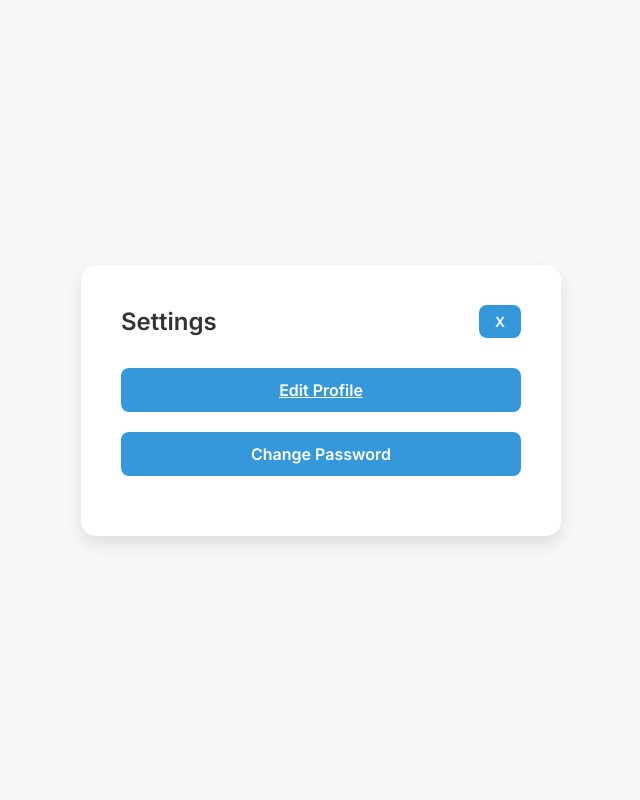
After one commit to verifyingnigs123/student, a PHP site: page /settings.php in a window 1280 px wide. The commit adds this page. Shown: the whole page, without its empty margins (319-959 px from the left). Run offline with PHP 8.4, Linux system fonts and the light colour scheme.

Commit message:
change password

```diff
--- /dev/null
+++ b/settings.php
@@ -0,0 +1,223 @@
+<?php
+session_start();
+
+$servername = "localhost";
+$username = "root";
+$password = "";
+$database = "student_registration";
+
+$conn = new mysqli($servername, $username, $password, $database);
+
+if ($conn->connect_error) {
+    die("Connection failed: " . $conn->connect_error);
+}
+
+if ($_SERVER["REQUEST_METHOD"] == "POST") {
+    // Handle the change password request
+    if (isset($_POST['current-password']) && isset($_POST['new-password']) && isset($_POST['confirm-password'])) {
+        $current_password = $_POST['current-password'];
+        $new_password = $_POST['new-password'];
+        $confirm_password = $_POST['confirm-password'];
+
+        $student_id = $_SESSION['student_id']; // Assuming the student is logged in
+
+        // Validate current password
+        $stmt = $conn->prepare("SELECT password FROM login WHERE student_id = ?");
+        $stmt->bind_param("s", $student_id);
+        $stmt->execute();
+        $result = $stmt->get_result();
+
+        if ($result->num_rows > 0) {
+            $row = $result->fetch_assoc();
+            $stored_password = $row['password'];
+
+            // Check if the current password is correct
+            if ($current_password === $stored_password) {
+                // Check if new password matches the confirmation
+                if ($new_password === $confirm_password) {
+                    // Update the password in the database
+                    $updateStmt = $conn->prepare("UPDATE login SET password = ? WHERE student_id = ?");
+                    $updateStmt->bind_param("ss", $new_password, $student_id);
+                    $updateStmt->execute();
+
+                    echo "<script>alert('Password changed successfully!'); window.location.href='settings.php';</script>";
+                } else {
+                    echo "<script>alert('New passwords do not match.'); window.location.href='settings.php';</script>";
+                }
+            } else {
+                echo "<script>alert('Current password is incorrect.'); window.location.href='settings.php';</script>";
+            }
+        } else {
+            echo "<script>alert('No user found.'); window.location.href='settings.php';</script>";
+        }
+    }
+}
+?>
+
+<!DOCTYPE html>
+<html lang="en">
+<head>
+    <meta charset="UTF-8">
+    <title>Settings</title>
+    <link href="https://fonts.googleapis.com/css2?family=Inter:wght@400;600&display=swap" rel="stylesheet">
+    <link rel="stylesheet" href="https://cdnjs.cloudflare.com/ajax/libs/font-awesome/6.0.0-beta3/css/all.min.css">
+    <style>
+        * {
+            margin: 0;
+            padding: 0;
+            box-sizing: border-box;
+            font-family: 'Inter', sans-serif;
+        }
+
+        body {
+            background-color: #f7f7f7;
+            display: flex;
+            justify-content: center;
+            align-items: center;
+            height: 100vh;
+            padding: 20px;
+        }
+
+        .card {
+            background-color: #ffffff;
+            border-radius: 15px;
+            box-shadow: 0 8px 16px rgba(0, 0, 0, 0.1);
+            width: 100%;
+            max-width: 480px;
+            padding: 40px;
+        }
+
+        .settings-header {
+            display: flex;
+            justify-content: space-between;
+            margin-bottom: 30px;
+            align-items: center;
+        }
+
+        .settings-header h2 {
+            font-size: 24px;
+            font-weight: 600;
+            color: #333;
+        }
+
+        .btn-back {
+            padding: 8px 16px;
+            background-color: #3498db;
+            color: white;
+            text-decoration: none;
+            border-radius: 8px;
+            font-weight: 600;
+            font-size: 14px;
+        }
+
+        .btn-back:hover {
+            background-color: #2980b9;
+        }
+
+        .section-header {
+            font-size: 18px;
+            font-weight: 600;
+            margin-bottom: 15px;
+            color: #333;
+        }
+
+        .btn-edit, .btn-password-toggle {
+            display: block;
+            width: 100%;
+            margin-top: 20px;
+            padding: 12px;
+            background-color: #3498db;
+            color: white;
+            border: none;
+            border-radius: 8px;
+            font-size: 16px;
+            font-weight: 600;
+            text-align: center;
+            cursor: pointer;
+            transition: background-color 0.3s;
+        }
+
+        .btn-edit:hover, .btn-password-toggle:hover {
+            background-color: #2980b9;
+        }
+
+        .form-group {
+            margin-bottom: 20px;
+        }
+
+        .form-group label {
+            display: block;
+            font-size: 14px;
+            font-weight: 600;
+            color: #555;
+            margin-bottom: 8px;
+        }
+
+        .form-group input {
+            width: 100%;
+            padding: 12px;
+            font-size: 16px;
+            border: 1px solid #ccc;
+            border-radius: 8px;
+            transition: border-color 0.3s;
+        }
+
+        .form-group input:focus {
+            border-color: #3498db;
+            outline: none;
+        }
+
+        .form-group input::placeholder {
+            color: #bbb;
+        }
+
+        .change-password {
+            display: none;
+            margin-top: 20px;
+        }
+    </style>
+</head>
+<body>
+<div class="card">
+    <div class="settings-header">
+        <h2>Settings</h2>
+        <a href="student_profile.php" class="btn-back">X</a>
+    </div>
+
+    <!-- Edit Profile Section -->
+    <div class="form-group">
+        <a href="edit_profile.php" class="btn-edit">Edit Profile</a>
+    </div>
+
+    <!-- Toggle Change Password Section -->
+    <div class="form-group">
+        <button class="btn-password-toggle" onclick="toggleChangePassword()">Change Password</button>
+    </div>
+
+    <!-- Change Password Form (hidden by default) -->
+    <div class="form-group change-password" id="change-password-section">
+        <h3 class="section-header">Change Password</h3>
+        <form action="settings.php" method="POST">
+            <label for="current-password">Current Password</label>
+            <input type="password" id="current-password" name="current-password" placeholder="Enter current password" required>
+
+            <label for="new-password">New Password</label>
+            <input type="password" id="new-password" name="new-password" placeholder="Enter new password" required>
+
+            <label for="confirm-password">Confirm New Password</label>
+            <input type="password" id="confirm-password" name="confirm-password" placeholder="Re-enter new password" required>
+
+            <button type="submit" class="btn-password">Change Password</button>
+        </form>
+    </div>
+</div>
+
+<script>
+    function toggleChangePassword() {
+        var changePasswordSection = document.getElementById('change-password-section');
+        changePasswordSection.style.display = (changePasswordSection.style.display === 'none' || changePasswordSection.style.display === '') ? 'block' : 'none';
+    }
+</script>
+
+</body>
+</html>
```
Also changed, not shown: login.php (+20 -3 lines), student_profile.php (+19 -2 lines).
